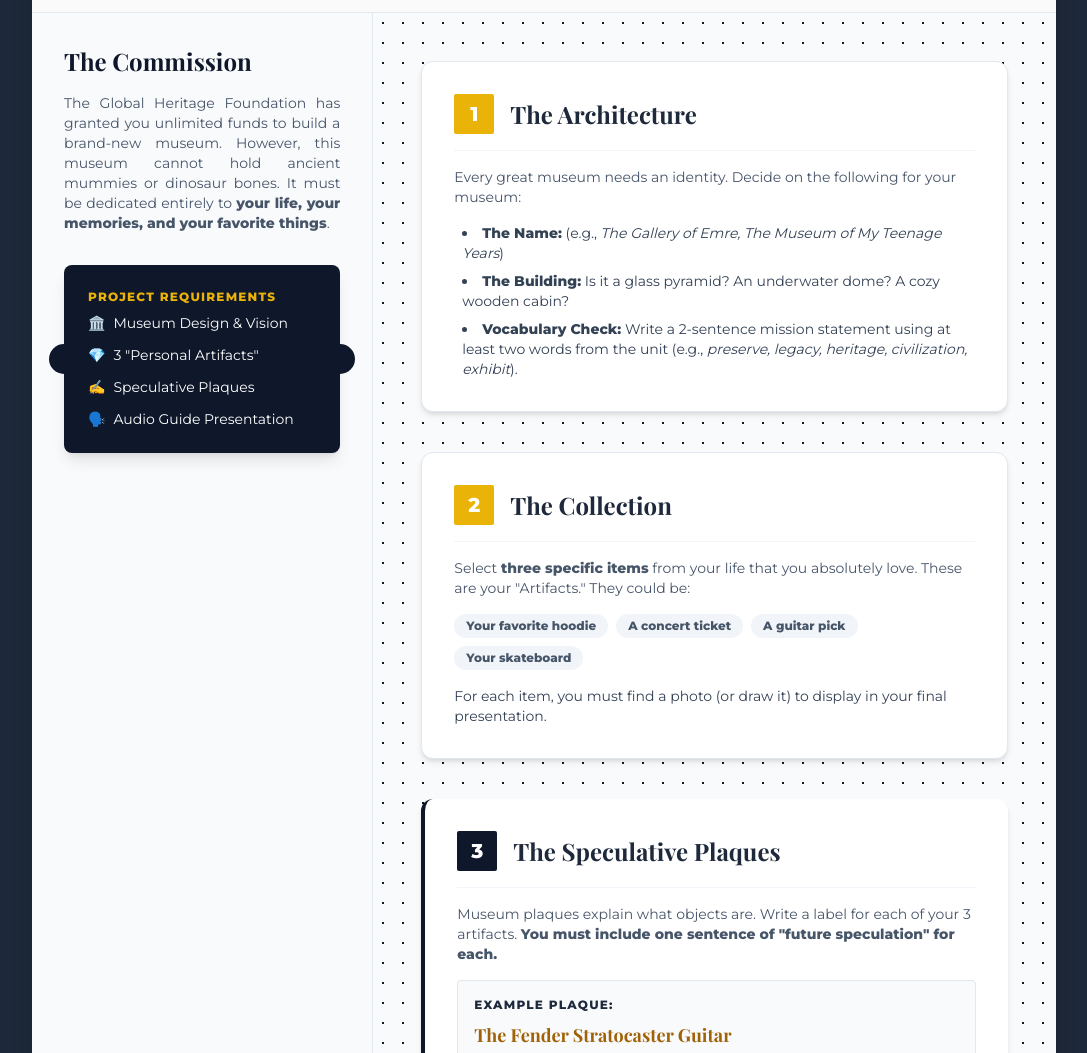
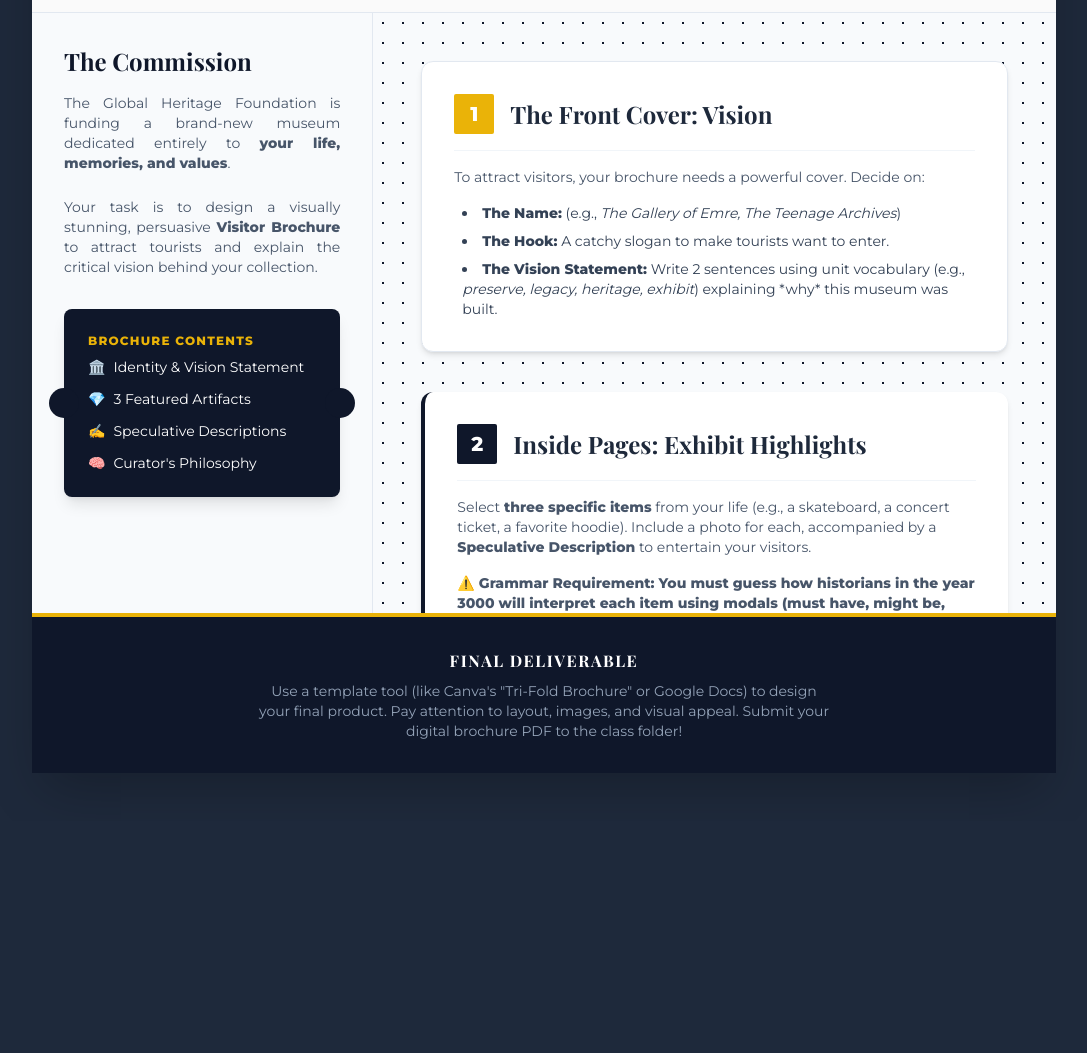
Before and after one commit to sinanseden-eng/museum-of-you-performance, a plain HTML site: page index.html in a window 1280 px wide. Shown: the part 380-1433 px from the top of the page, without its empty margins (96-1183 px from the left). After the commit the page ends 1201 px from the top, so only its background shows below. Drawn offline with nearby package versions, Linux system fonts and the light colour scheme; grey boxes are pictures that could not be loaded; a web font is replaced by a local one.

Commit message:
Update project title and brochure content

```diff
--- a/index.html
+++ b/index.html
@@ -3,7 +3,7 @@
 <head>
     <meta charset="UTF-8">
     <meta name="viewport" content="width=device-width, initial-scale=1.0">
-    <title>The Museum of You: Project Brief</title>
+    <title>The Museum of You: Brochure Project</title>
     <script src="https://cdn.tailwindcss.com"></script>
     <link rel="preconnect" href="https://fonts.googleapis.com">
     <link rel="preconnect" href="https://fonts.gstatic.com" crossorigin>
@@ -77,67 +77,67 @@
             <div class="md:w-1/3 bg-slate-50 p-8 border-r border-slate-200">
                 <h3 class="serif text-2xl font-bold mb-4 text-slate-900">The Commission</h3>
                 <p class="mb-6 text-sm text-slate-600 text-justify">
-                    The Global Heritage Foundation has granted you unlimited funds to build a brand-new museum.
-                    However, this museum cannot hold ancient mummies or dinosaur bones. It must be dedicated entirely to <strong>your life, your memories, and your favorite things</strong>.
+                    The Global Heritage Foundation is funding a brand-new museum dedicated entirely to <strong>your life, memories, and values</strong>.
+                </p>
+                <p class="mb-6 text-sm text-slate-600 text-justify">
+                    Your task is to design a visually stunning, persuasive <strong>Visitor Brochure</strong> to attract tourists and explain the critical vision behind your collection.
                 </p>
 
                 <div class="bg-slate-900 text-white p-6 rounded-lg shadow-lg relative ticket-cutout mt-8">
-                    <p class="text-yellow-500 text-xs font-bold tracking-widest uppercase mb-2">Project Requirements</p>
+                    <p class="text-yellow-500 text-xs font-bold tracking-widest uppercase mb-2">Brochure Contents</p>
                     <ul class="text-sm space-y-3 font-medium">
-                        <li class="flex items-start gap-2"><span>🏛️</span> <span>Museum Design & Vision</span></li>
-                        <li class="flex items-start gap-2"><span>💎</span> <span>3 "Personal Artifacts"</span></li>
-                        <li class="flex items-start gap-2"><span>✍️</span> <span>Speculative Plaques</span></li>
-                        <li class="flex items-start gap-2"><span>🗣️</span> <span>Audio Guide Presentation</span></li>
+                        <li class="flex items-start gap-2"><span>🏛️</span> <span>Identity & Vision Statement</span></li>
+                        <li class="flex items-start gap-2"><span>💎</span> <span>3 Featured Artifacts</span></li>
+                        <li class="flex items-start gap-2"><span>✍️</span> <span>Speculative Descriptions</span></li>
+                        <li class="flex items-start gap-2"><span>🧠</span> <span>Curator's Philosophy</span></li>
                     </ul>
                 </div>
             </div>
 
             <!-- Right Content (The Steps) -->
-            <div class="md:w-2/3 floorplan-bg p-8 md:p-12 relative z-10">
+            <div class="md:w-2/3 floorplan-bg p-8 md:p-12 relative z-10 h-[600px] overflow-y-auto">
 
                 <!-- Step 1 -->
                 <div class="mb-10 bg-white p-6 md:p-8 rounded-xl shadow-md border border-slate-200 hover:-translate-y-1 transition-transform">
                     <div class="flex items-center gap-4 mb-4 border-b border-slate-100 pb-4">
                         <span class="bg-yellow-500 text-white w-10 h-10 flex items-center justify-center font-bold text-xl rounded-sm">1</span>
-                        <h2 class="serif text-2xl font-bold text-slate-800">The Architecture</h2>
+                        <h2 class="serif text-2xl font-bold text-slate-800">The Front Cover: Vision</h2>
                     </div>
-                    <p class="text-slate-600 mb-4 text-sm">Every great museum needs an identity. Decide on the following for your museum:</p>
+                    <p class="text-slate-600 mb-4 text-sm">To attract visitors, your brochure needs a powerful cover. Decide on:</p>
                     <ul class="list-disc list-inside text-sm text-slate-700 space-y-2 ml-2">
-                        <li><strong>The Name:</strong> (e.g., <em>The Gallery of Emre, The Museum of My Teenage Years</em>)</li>
-                        <li><strong>The Building:</strong> Is it a glass pyramid? An underwater dome? A cozy wooden cabin?</li>
-                        <li><strong>Vocabulary Check:</strong> Write a 2-sentence mission statement using at least two words from the unit (e.g., <em>preserve, legacy, heritage, civilization, exhibit</em>).</li>
+                        <li><strong>The Name:</strong> (e.g., <em>The Gallery of Emre, The Teenage Archives</em>)</li>
+                        <li><strong>The Hook:</strong> A catchy slogan to make tourists want to enter.</li>
+                        <li><strong>The Vision Statement:</strong> Write 2 sentences using unit vocabulary (e.g., <em>preserve, legacy, heritage, exhibit</em>) explaining *why* this museum was built.</li>
                     </ul>
                 </div>
 
-                <!-- Step 2 -->
-                <div class="mb-10 bg-white p-6 md:p-8 rounded-xl shadow-md border border-slate-200 hover:-translate-y-1 transition-transform">
-                    <div class="flex items-center gap-4 mb-4 border-b border-slate-100 pb-4">
-                        <span class="bg-yellow-500 text-white w-10 h-10 flex items-center justify-center font-bold text-xl rounded-sm">2</span>
-                        <h2 class="serif text-2xl font-bold text-slate-800">The Collection</h2>
-                    </div>
-                    <p class="text-slate-600 mb-4 text-sm">Select <strong>three specific items</strong> from your life that you absolutely love. These are your "Artifacts." They could be:</p>
-                    <div class="flex flex-wrap gap-2 mb-4">
-                        <span class="bg-slate-100 text-slate-600 px-3 py-1 rounded-full text-xs font-bold">Your favorite hoodie</span>
-                        <span class="bg-slate-100 text-slate-600 px-3 py-1 rounded-full text-xs font-bold">A concert ticket</span>
-                        <span class="bg-slate-100 text-slate-600 px-3 py-1 rounded-full text-xs font-bold">A guitar pick</span>
-                        <span class="bg-slate-100 text-slate-600 px-3 py-1 rounded-full text-xs font-bold">Your skateboard</span>
-                    </div>
-                    <p class="text-sm text-slate-700">For each item, you must find a photo (or draw it) to display in your final presentation.</p>
-                </div>
-
-                <!-- Step 3 -->
+                <!-- Step 2 & 3 Combined -->
                 <div class="mb-10 bg-white p-6 md:p-8 rounded-xl shadow-md border-l-4 border-slate-900 hover:-translate-y-1 transition-transform relative overflow-hidden">
                     <div class="absolute top-0 right-0 w-20 h-20 bg-slate-100 rounded-bl-full -z-10"></div>
                     <div class="flex items-center gap-4 mb-4 border-b border-slate-100 pb-4">
-                        <span class="bg-slate-900 text-white w-10 h-10 flex items-center justify-center font-bold text-xl rounded-sm">3</span>
-                        <h2 class="serif text-2xl font-bold text-slate-800">The Speculative Plaques</h2>
+                        <span class="bg-slate-900 text-white w-10 h-10 flex items-center justify-center font-bold text-xl rounded-sm">2</span>
+                        <h2 class="serif text-2xl font-bold text-slate-800">Inside Pages: Exhibit Highlights</h2>
                     </div>
-                    <p class="text-slate-600 mb-4 text-sm">Museum plaques explain what objects are. Write a label for each of your 3 artifacts. <strong>You must include one sentence of "future speculation" for each.</strong></p>
+                    <p class="text-slate-600 mb-4 text-sm">Select <strong>three specific items</strong> from your life (e.g., a skateboard, a concert ticket, a favorite hoodie). Include a photo for each, accompanied by a <strong>Speculative Description</strong> to entertain your visitors.</p>
+                    <p class="text-slate-600 mb-4 text-sm font-bold">⚠️ Grammar Requirement: You must guess how historians in the year 3000 will interpret each item using modals (must have, might be, can't have).</p>
 
                     <div class="bg-slate-50 p-4 rounded border border-slate-200 text-sm">
-                        <p class="font-bold text-slate-800 uppercase tracking-widest text-xs mb-2">Example Plaque:</p>
-                        <h4 class="font-bold serif text-lg text-yellow-700">The Fender Stratocaster Guitar</h4>
-                        <p class="italic text-slate-600 mb-2 border-b border-slate-200 pb-2">"This object produced loud, echoing noises. Visitors from the year 3000 <strong class="text-slate-900">might think</strong> it was a weapon used to scare enemies. It <strong class="text-slate-900">must have required</strong> great skill to hold, but it <strong class="text-slate-900">can't have been</strong> comfortable to sleep with."</p>
+                        <p class="font-bold text-slate-800 uppercase tracking-widest text-xs mb-2">Example Brochure Text:</p>
+                        <h4 class="font-bold serif text-lg text-yellow-700">Exhibit 1: The Stratocaster Guitar</h4>
+                        <p class="italic text-slate-600 mb-2 border-b border-slate-200 pb-2">"This object produced loud, echoing noises. Future historians <strong class="text-slate-900">might think</strong> it was a weapon used to scare enemies. It <strong class="text-slate-900">must have required</strong> great skill to hold, but it <strong class="text-slate-900">can't have been</strong> comfortable to sleep with."</p>
+                    </div>
+                </div>
+
+                <!-- Step 4: Critical Thinking -->
+                <div class="mb-10 bg-gradient-to-br from-slate-900 to-slate-800 p-6 md:p-8 rounded-xl shadow-lg border border-slate-700 hover:-translate-y-1 transition-transform text-white">
+                    <div class="flex items-center gap-4 mb-4 border-b border-slate-600 pb-4">
+                        <span class="bg-yellow-500 text-slate-900 w-10 h-10 flex items-center justify-center font-bold text-xl rounded-sm">3</span>
+                        <h2 class="serif text-2xl font-bold text-white">Back Cover: Curator's Philosophy</h2>
+                    </div>
+                    <p class="text-slate-300 mb-4 text-sm">This is where you show deep critical thinking. Visitors want to know the meaning behind the collection. Write a final paragraph for the back cover answering this question:</p>
+
+                    <div class="bg-slate-800 p-4 rounded border-l-4 border-yellow-500 text-sm italic font-medium text-slate-200">
+                        "If this museum burns down in a thousand years, and archaeologists can only save <strong>one</strong> of your artifacts, which one should it be? What does that single item teach the future about what the youth of the 21st century truly valued?"
                     </div>
                 </div>
 
@@ -148,7 +148,7 @@
         <div class="bg-slate-900 text-center p-8 border-t-4 border-yellow-500">
             <h3 class="text-white font-bold tracking-widest uppercase mb-2">Final Deliverable</h3>
             <p class="text-slate-400 text-sm max-w-xl mx-auto">
-                Create a PowerPoint, Canva Presentation, or a physical poster board showcasing your museum's architecture and your 3 artifacts with their plaques. Prepare a 2-minute "Audio Tour" to present to the class!
+                Use a template tool (like Canva's "Tri-Fold Brochure" or Google Docs) to design your final product. Pay attention to layout, images, and visual appeal. Submit your digital brochure PDF to the class folder!
             </p>
         </div>
 
```
